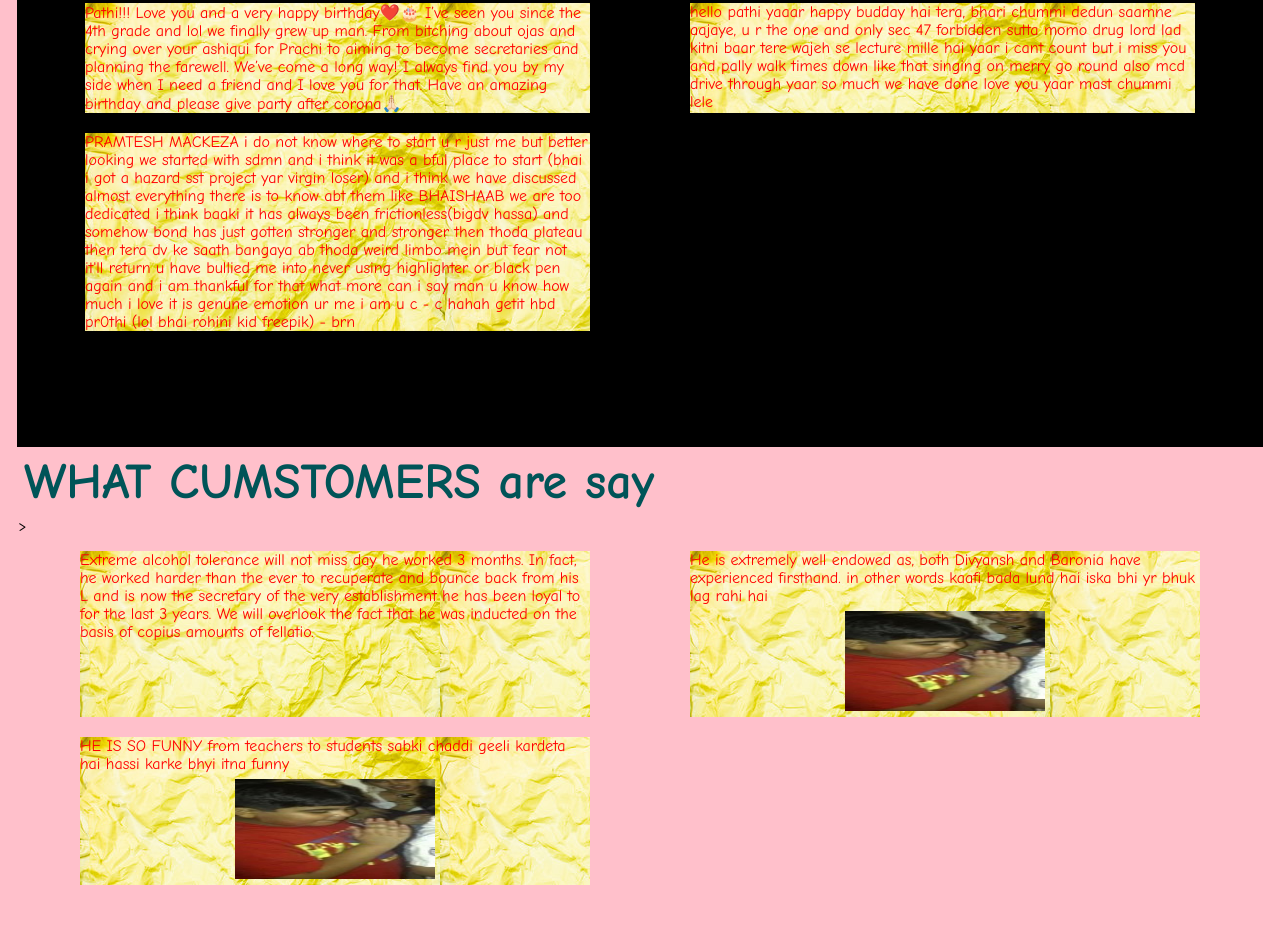
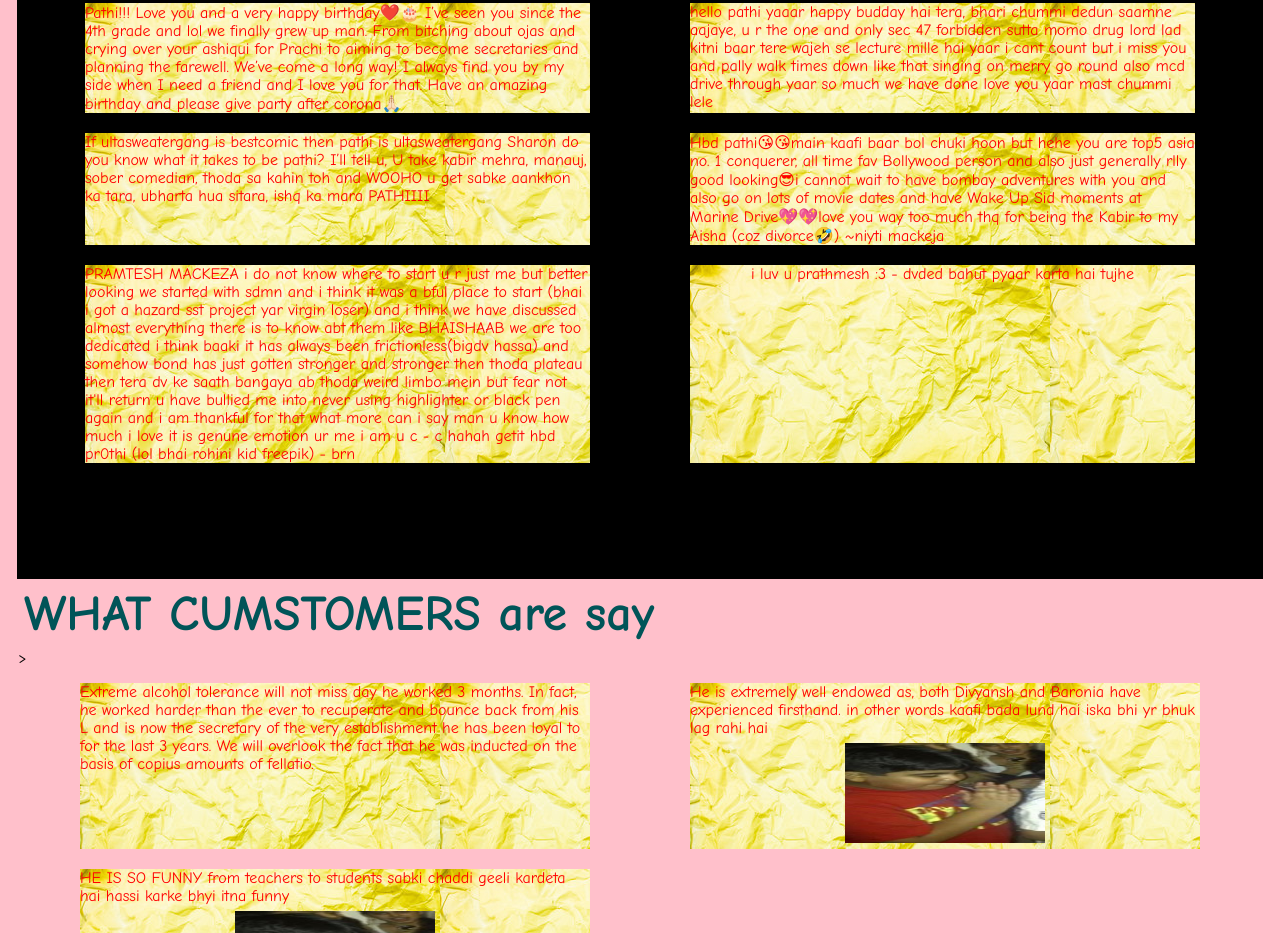
Before and after one commit to ujjujjuj/pathi, a plain HTML site: page index.html in a window 1280 px wide. Shown: the part 1517-2450 px from the top of the page. Before the commit the page ends 2424 px from the top, so only its background shows below. Drawn offline with Linux system fonts and the light colour scheme; a script that the page names is missing.

Commit message:
Update index.html

```diff
--- a/index.html
+++ b/index.html
@@ -81,7 +81,9 @@
                         hello pathi yaaar happy budday hai tera, bhari chummi dedun saamne aajaye, u r the one and only sec 47 forbidden sutta momo drug lord lad kitni baar tere wajeh se lecture mille hai yaar i cant count but i miss you and pally walk times down like that singing on merry go round also mcd drive through yaar so much we have done love you yaar mast chummi lele
                     </li>
                     <li>
-                        PRAMTESH MACKEZA  i do not know where to start  u r just     me but better looking
+If ultasweatergang is bestcomic then pathi is ultasweatergang Sharon do you know what it takes to be pathi? I’ll tell u, U take kabir mehra, manauj, sober comedian, thoda sa kahin toh and WOOHO u get sabke aankhon ka tara, ubharta hua sitara, ishq ka mara PATHIIII</li>
+                    <li>Hbd pathi😘😘main kaafi baar bol chuki hoon but hehe you are top5 asia no. 1 conquerer, all time fav Bollywood person and also just generally rlly good looking😎i cannot wait to have bombay adventures with you and also go on lots of movie dates and have Wake Up Sid moments at Marine Drive💖💖love you way too much thq for being the Kabir to my Aisha (coz divorce🤣) ~niyti mackeja</li>
+                    <li>                       PRAMTESH MACKEZA  i do not know where to start  u r just     me but better looking
 
                         we started with sdmn and i think it was a bful place to start (bhai i got a hazard sst project yar virgin  loser) and i think we have discussed almost everything there is to know abt them like BHAISHAAB we are too dedicated i think
 
@@ -97,7 +99,8 @@
 
                         c - c   hahah getit
 
-                        hbd pr0thi (lol bhai rohini kid freepik) - brn                    </li>
+                        hbd pr0thi (lol bhai rohini kid freepik) - brn    </li>
+                    <li>i luv u prathmesh :3 - dvded bahut pyaar karta hai tujhe</li>
                 </ul>
             </div>
         </div>
```
